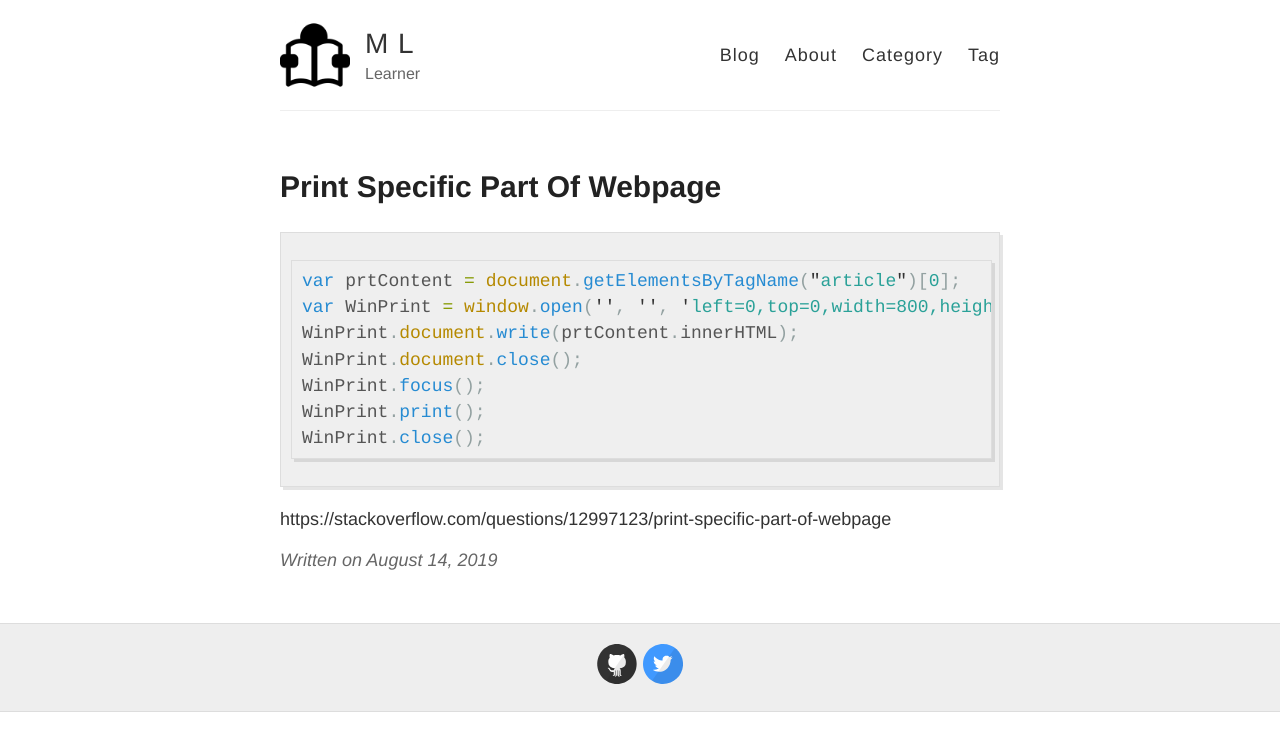
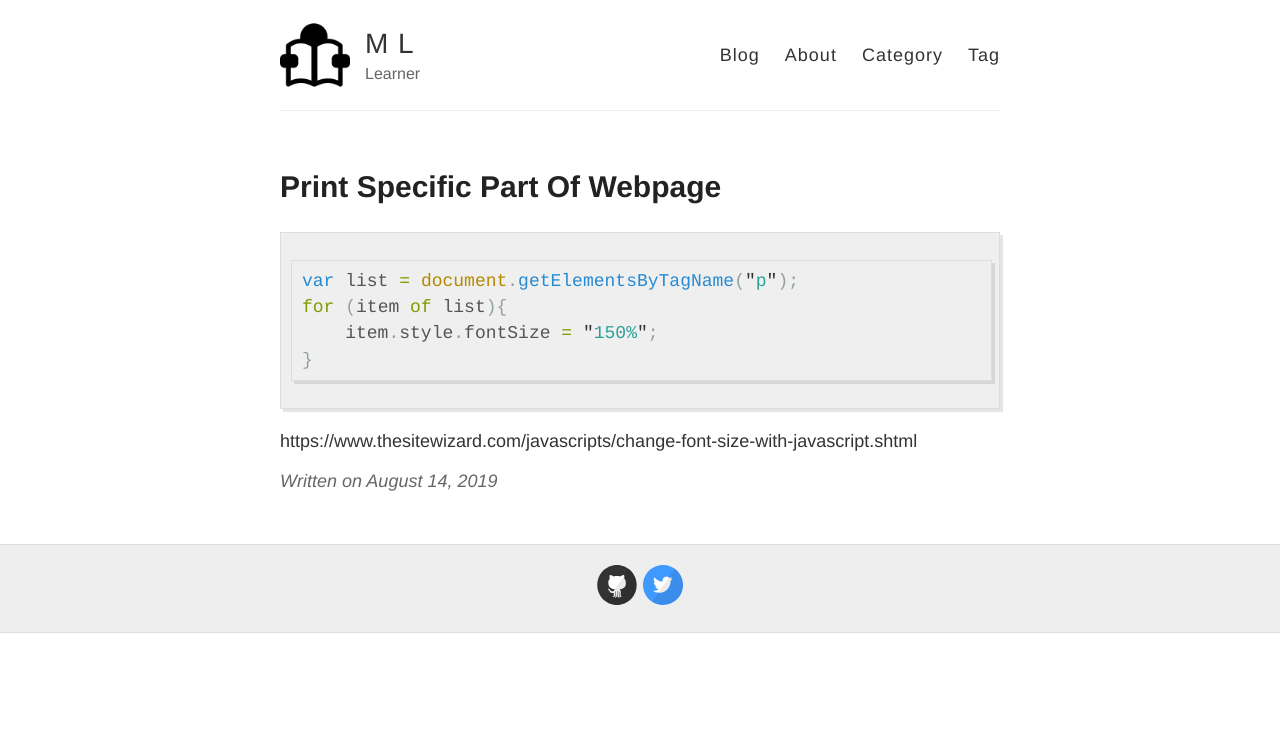
Before and after one commit to MingLang/MingLang.github.io, a Jekyll site: the page built from _posts/2019-08-14-Print-specific-part-of-webpage.md, in a window 1280 px wide. Shown: the top 751 px of the page. Built offline with Jekyll 4.4.1, drawn with Linux system fonts in a browser that asks for light colours.

Commit message:
Update 2019-08-14-Print-specific-part-of-webpage.md

````diff
--- a/_posts/2019-08-14-Print-specific-part-of-webpage.md
+++ b/_posts/2019-08-14-Print-specific-part-of-webpage.md
@@ -1,18 +1,15 @@
 ---
 layout: post
-Title: Print specific part of webpage
+Title: Change font size of a htmlcollection
 Category:
 tags: JavaScript
 ---
 
 ```javascript
-var prtContent = document.getElementsByTagName("article")[0];
-var WinPrint = window.open('', '', 'left=0,top=0,width=800,height=900,toolbar=0,scrollbars=0,status=0');
-WinPrint.document.write(prtContent.innerHTML);
-WinPrint.document.close();
-WinPrint.focus();
-WinPrint.print();
-WinPrint.close();
+var list = document.getElementsByTagName("p");
+for (item of list){
+    item.style.fontSize = "150%";
+}
 ```
 
-https://stackoverflow.com/questions/12997123/print-specific-part-of-webpage
+https://www.thesitewizard.com/javascripts/change-font-size-with-javascript.shtml
````
